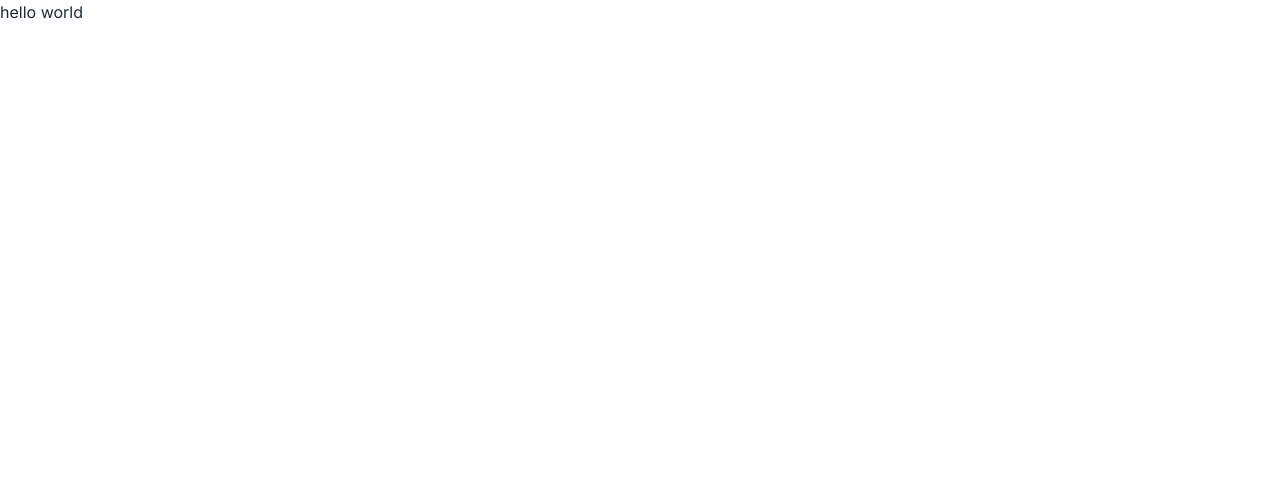
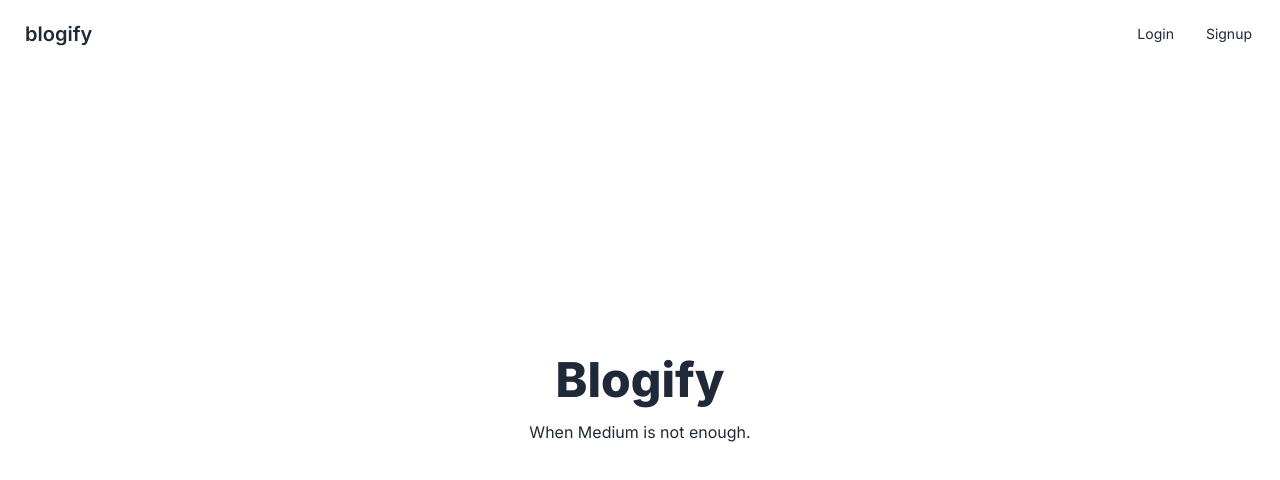
Before and after one commit to levyguy0/blogapp, a Next.js app in the folder client/: page / in a window 1280 px wide. Shown: the top 480 px of the page. Built offline with nearby package versions, Linux system fonts and the light colour scheme.

Commit message:
navbar and homepage

```diff
--- /dev/null
+++ b/client/app/components/NavBar.tsx
@@ -0,0 +1,24 @@
+import Link from "next/link";
+import React from "react";
+
+const NavBar = () => {
+  return (
+    <div className="navbar bg-base-100 absolute">
+      <div className="flex-1">
+        <a className="btn btn-ghost text-xl">blogify</a>
+      </div>
+      <div className="flex-none">
+        <ul className="menu menu-horizontal px-1">
+          <li>
+            <Link href="/login">Login</Link>
+          </li>
+          <li>
+            <Link href="/signup">Signup</Link>
+          </li>
+        </ul>
+      </div>
+    </div>
+  );
+};
+
+export default NavBar;
--- a/client/app/page.tsx
+++ b/client/app/page.tsx
@@ -1,9 +1,14 @@
 import Image from "next/image";
+import NavBar from "./components/NavBar";
 
 export default function Home() {
   return (
     <main>
-      <div>hello world</div>
+      <NavBar></NavBar>
+      <div className="gap-4 flex-col h-screen w-screen flex justify-center items-center">
+        <div className="text-5xl font-extrabold">Blogify</div>
+        <div>When Medium is not enough.</div>
+      </div>
     </main>
   );
 }
--- a/client/package.json
+++ b/client/package.json
@@ -14,6 +14,7 @@
     "react-dom": "^18"
   },
   "devDependencies": {
+    "@tailwindcss/typography": "^0.5.12",
     "@types/node": "^20",
     "@types/react": "^18",
     "@types/react-dom": "^18",
--- a/client/tailwind.config.ts
+++ b/client/tailwind.config.ts
@@ -19,6 +19,6 @@ const config: Config = {
     themes: ["light", "sunset"],
     darkTheme: "sunset",
   },
-  plugins: [require("daisyui")],
+  plugins: [require("@tailwindcss/typography"), require("daisyui")],
 };
 export default config;
```
Also changed, not shown: 1 other file (tests, documents, lock files or other folders).
